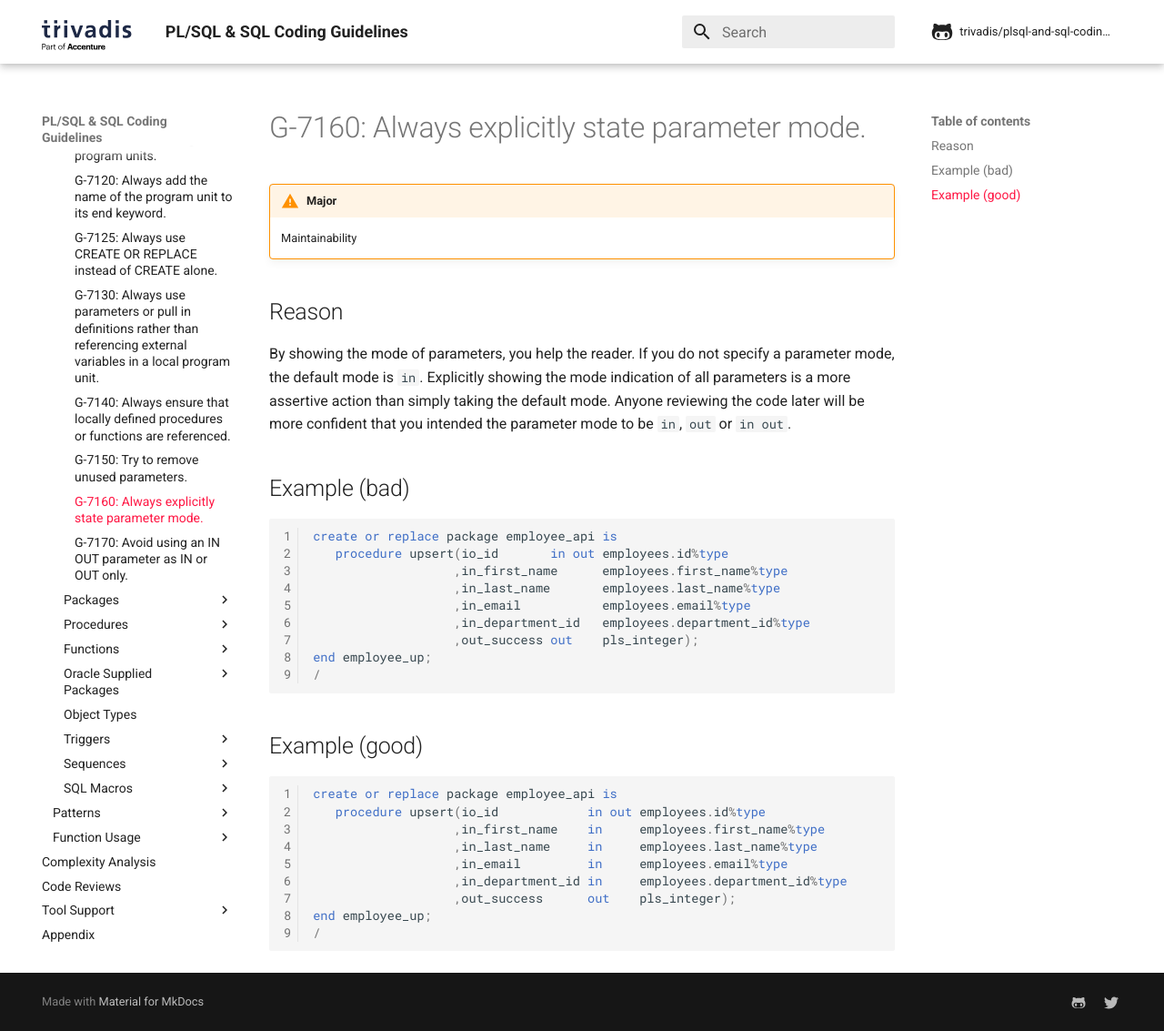
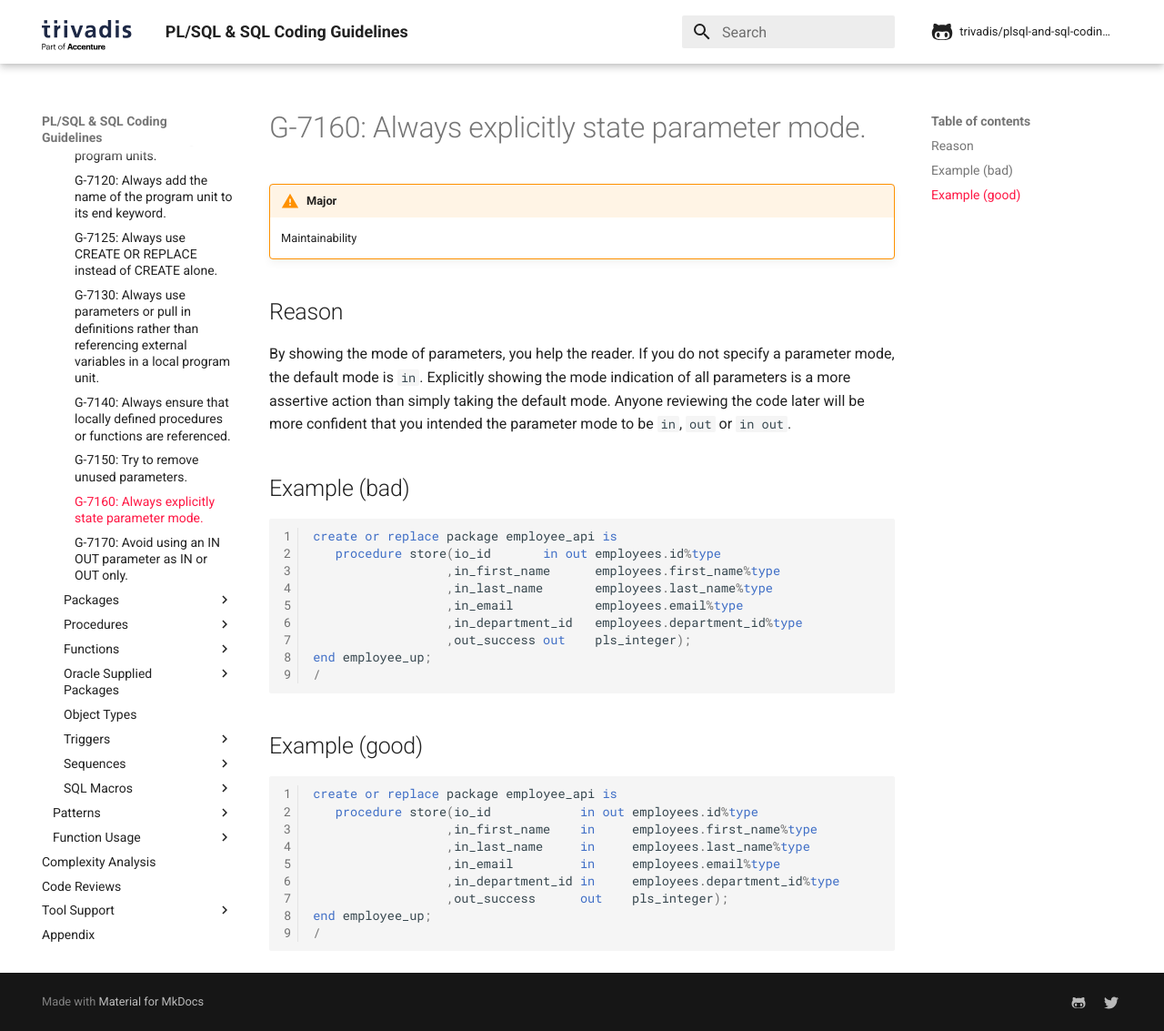
Before and after one commit to Trivadis/plsql-and-sql-coding-guidelines, an MkDocs documentation site: the page built from docs/4-language-usage/7-stored-objects/1-general/g-7160.md, in a window 1280 px wide and 1133 px high. Shown: the whole window at 91% size. Built offline with MkDocs 1.6.1 and Material for MkDocs 9.7.7, drawn with Linux system fonts in a browser that asks for light colours; comment, search, counter and statistics services are not loaded; the version menu is left out.

Commit message:
Fixes #167 - replace keyword upsert with store

````diff
--- a/docs/4-language-usage/7-stored-objects/1-general/g-7160.md
+++ b/docs/4-language-usage/7-stored-objects/1-general/g-7160.md
@@ -11,12 +11,12 @@ By showing the mode of parameters, you help the reader. If you do not specify a
 
 ``` sql
 create or replace package employee_api is
-   procedure upsert(io_id       in out employees.id%type
-                   ,in_first_name      employees.first_name%type
-                   ,in_last_name       employees.last_name%type
-                   ,in_email           employees.email%type
-                   ,in_department_id   employees.department_id%type
-                   ,out_success out    pls_integer);
+   procedure store(io_id       in out employees.id%type
+                  ,in_first_name      employees.first_name%type
+                  ,in_last_name       employees.last_name%type
+                  ,in_email           employees.email%type
+                  ,in_department_id   employees.department_id%type
+                  ,out_success out    pls_integer);
 end employee_up;
 /
 ```
@@ -25,12 +25,12 @@ end employee_up;
 
 ``` sql
 create or replace package employee_api is
-   procedure upsert(io_id            in out employees.id%type
-                   ,in_first_name    in     employees.first_name%type
-                   ,in_last_name     in     employees.last_name%type
-                   ,in_email         in     employees.email%type
-                   ,in_department_id in     employees.department_id%type
-                   ,out_success      out    pls_integer);
+   procedure store(io_id            in out employees.id%type
+                  ,in_first_name    in     employees.first_name%type
+                  ,in_last_name     in     employees.last_name%type
+                  ,in_email         in     employees.email%type
+                  ,in_department_id in     employees.department_id%type
+                  ,out_success      out    pls_integer);
 end employee_up;
 /
 ```
````
